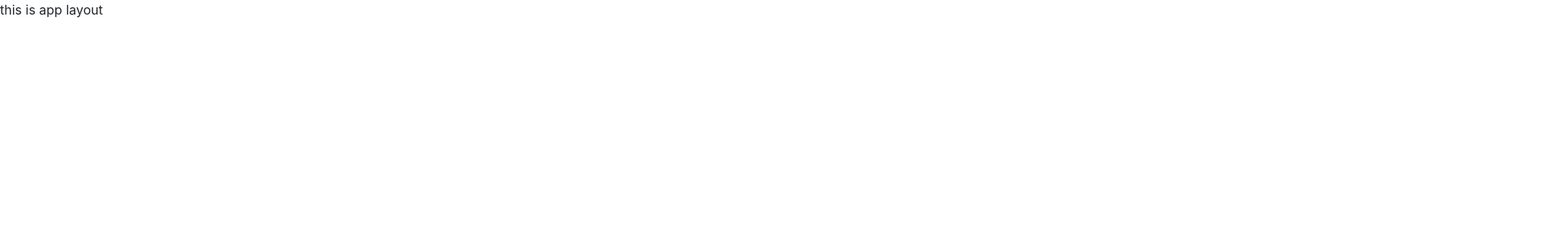
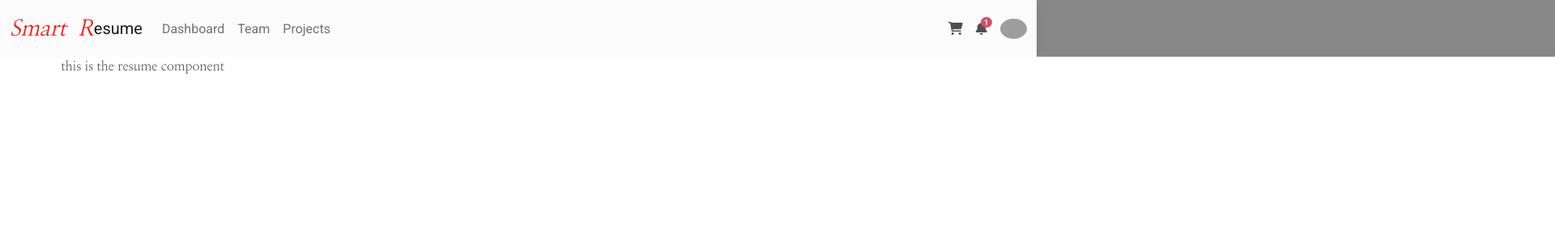
Before and after one commit to rabby-shek/reactjsresumebuilder, a React (Create React App) app: page / in a window 1280 px wide. Shown: the top 300 px of the page at 81% size, 1920 px wide, since content can reach past the window. Built offline with nearby package versions, Linux system fonts and the light colour scheme; grey boxes are pictures that could not be loaded.

Commit message:
mdb packede adde topnav adde in the app

```diff
--- a/package.json
+++ b/package.json
@@ -6,6 +6,7 @@
     "@testing-library/jest-dom": "^5.17.0",
     "@testing-library/react": "^13.4.0",
     "@testing-library/user-event": "^13.5.0",
+    "mdb-ui-kit": "^6.4.2",
     "react": "^18.2.0",
     "react-dom": "^18.2.0",
     "react-scripts": "5.0.1",
--- a/public/index.html
+++ b/public/index.html
@@ -25,6 +25,12 @@
       work correctly both with client-side routing and a non-root public URL.
       Learn how to configure a non-root public URL by running `npm run build`.
     -->
+  <!-- Font Awesome -->
+  <link href="https://cdnjs.cloudflare.com/ajax/libs/font-awesome/6.0.0/css/all.min.css" rel="stylesheet" />
+  <!-- Google Fonts -->
+  <link href="https://fonts.googleapis.com/css?family=Roboto:300,400,500,700&display=swap" rel="stylesheet" />
+  <!-- MDB -->
+  <link href="https://cdnjs.cloudflare.com/ajax/libs/mdb-ui-kit/6.4.2/mdb.min.css" rel="stylesheet" />
   <title>Smart Resume</title>
 </head>
 
@@ -50,6 +56,8 @@
   <script src="https://cdn.jsdelivr.net/npm/bootstrap@5.0.2/dist/js/bootstrap.min.js"
     integrity="sha384-cVKIPhGWiC2Al4u+LWgxfKTRIcfu0JTxR+EQDz/bgldoEyl4H0zUF0QKbrJ0EcQF"
     crossorigin="anonymous"></script>
+  <!-- MDB -->
+  <script type="text/javascript" src="https://cdnjs.cloudflare.com/ajax/libs/mdb-ui-kit/6.4.2/mdb.min.js"></script>
 
 
 </body>
--- /dev/null
+++ b/src/assets/style.css
@@ -0,0 +1,28 @@
+
+@import url('https://fonts.googleapis.com/css2?family=Nanum+Myeongjo&display=swap');
+
+*{
+    margin: 0;
+    padding: 0;
+    box-sizing: border-box;
+}
+body{
+    background-color: #888;
+
+}
+.resume-container{
+    height: 2550px;
+
+    padding: 0cm 2cm;
+    width: 2000px;
+    position: relative;
+    margin: 0 auto;
+    background-color: white;
+    font-family: 'Nanum Myeongjo', serif;
+}
+.first-word{
+    font-style: italic;
+    color: red;
+    font-size: 27px;
+    font-family: 'Nanum Myeongjo', serif;
+}
--- /dev/null
+++ b/src/components/resumeapp/resume/Resume.jsx
@@ -0,0 +1,11 @@
+import React from 'react'
+
+const Resume = () => {
+  return (
+    <div className='resume-container'>
+      this is the resume component
+    </div>
+  )
+}
+
+export default Resume
--- /dev/null
+++ b/src/components/resumeapp/topnav/TopNav.jsx
@@ -0,0 +1,136 @@
+import React from "react";
+
+const TopNav = () => {
+  return (
+    <nav className="navbar navbar-expand-lg navbar-light bg-light">
+      {/* Container wrapper */}
+      <div className="container-fluid">
+        {/* Toggle button */}
+        <button
+          className="navbar-toggler"
+          type="button"
+          data-mdb-toggle="collapse"
+          data-mdb-target="#navbarSupportedContent"
+          aria-controls="navbarSupportedContent"
+          aria-expanded="false"
+          aria-label="Toggle navigation"
+        >
+          <i className="fas fa-bars" />
+        </button>
+        {/* Collapsible wrapper */}
+        <div className="collapse navbar-collapse" id="navbarSupportedContent">
+          {/* Navbar brand */}
+          <a className="navbar-brand mt-2 mt-lg-0" href="#">
+           <span className="first-word">Smart &nbsp; </span>  <span className="first-word">R</span>esume
+          </a>
+          {/* Left links */}
+          <ul className="navbar-nav me-auto mb-2 mb-lg-0">
+            <li className="nav-item">
+              <a className="nav-link" href="#">
+                Dashboard
+              </a>
+            </li>
+            <li className="nav-item">
+              <a className="nav-link" href="#">
+                Team
+              </a>
+            </li>
+            <li className="nav-item">
+              <a className="nav-link" href="#">
+                Projects
+              </a>
+            </li>
+          </ul>
+          {/* Left links */}
+        </div>
+        {/* Collapsible wrapper */}
+        {/* Right elements */}
+        <div className="d-flex align-items-center">
+          {/* Icon */}
+          <a className="text-reset me-3" href="#">
+            <i className="fas fa-shopping-cart" />
+          </a>
+          {/* Notifications */}
+          <div className="dropdown">
+            <a
+              className="text-reset me-3 dropdown-toggle hidden-arrow"
+              href="#"
+              id="navbarDropdownMenuLink"
+              role="button"
+              data-mdb-toggle="dropdown"
+              aria-expanded="false"
+            >
+              <i className="fas fa-bell" />
+              <span className="badge rounded-pill badge-notification bg-danger">
+                1
+              </span>
+            </a>
+            <ul
+              className="dropdown-menu dropdown-menu-end"
+              aria-labelledby="navbarDropdownMenuLink"
+            >
+              <li>
+                <a className="dropdown-item" href="#">
+                  Some news
+                </a>
+              </li>
+              <li>
+                <a className="dropdown-item" href="#">
+                  Another news
+                </a>
+              </li>
+              <li>
+                <a className="dropdown-item" href="#">
+                  Something else here
+                </a>
+              </li>
+            </ul>
+          </div>
+          {/* Avatar */}
+          <div className="dropdown">
+            <a
+              className="dropdown-toggle d-flex align-items-center hidden-arrow"
+              href="#"
+              id="navbarDropdownMenuAvatar"
+              role="button"
+              data-mdb-toggle="dropdown"
+              aria-expanded="false"
+            >
+              <img
+                src="https://mdbcdn.b-cdn.net/img/new/avatars/2.webp"
+                className="rounded-circle"
+                height={25}
+                alt="Black and White Portrait of a Man"
+                loading="lazy"
+              />
+            </a>
+            <ul
+              className="dropdown-menu dropdown-menu-end"
+              aria-labelledby="navbarDropdownMenuAvatar"
+            >
+              <li>
+                <a className="dropdown-item" href="#">
+                  My profile
+                </a>
+              </li>
+              <li>
+                <a className="dropdown-item" href="#">
+                  Settings
+                </a>
+              </li>
+              <li>
+                <a className="dropdown-item" href="#">
+                  Logout
+                </a>
+              </li>
+            </ul>
+          </div>
+        </div>
+        {/* Right elements */}
+      </div>
+      {/* Container wrapper */}
+    </nav>
+  );
+};
+
+export default TopNav;
--- a/src/index.css
+++ /dev/null
@@ -1,13 +0,0 @@
-body {
-  margin: 0;
-  font-family: -apple-system, BlinkMacSystemFont, 'Segoe UI', 'Roboto', 'Oxygen',
-    'Ubuntu', 'Cantarell', 'Fira Sans', 'Droid Sans', 'Helvetica Neue',
-    sans-serif;
-  -webkit-font-smoothing: antialiased;
-  -moz-osx-font-smoothing: grayscale;
-}
-
-code {
-  font-family: source-code-pro, Menlo, Monaco, Consolas, 'Courier New',
-    monospace;
-}
--- a/src/index.js
+++ b/src/index.js
@@ -1,7 +1,8 @@
 import React from 'react';
 import ReactDOM from 'react-dom/client';
-import './index.css';
 import App from './App';
+import './assets/style.css';
+
 
 
 const root = ReactDOM.createRoot(document.getElementById('root'));
--- a/src/layouts/AppLayouts.jsx
+++ b/src/layouts/AppLayouts.jsx
@@ -1,9 +1,12 @@
 import React from 'react'
+import Resume from '../components/resumeapp/resume/Resume'
+import TopNav from '../components/resumeapp/topnav/TopNav'
 
 const AppLayouts = () => {
   return (
     <div>
-      this is app layout
+      <TopNav />
+      <Resume />
     </div>
   )
 }
```
Also changed, not shown: 1 other file (tests, documents, lock files or other folders).
